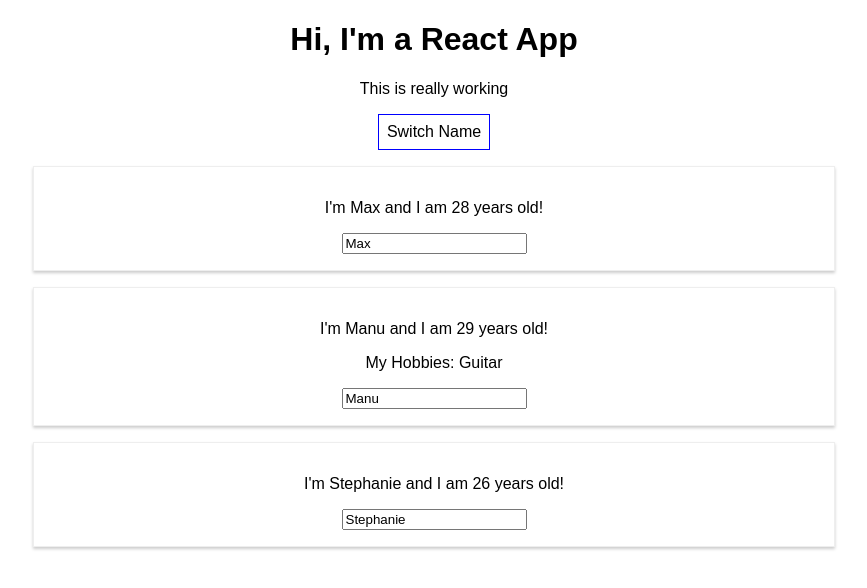
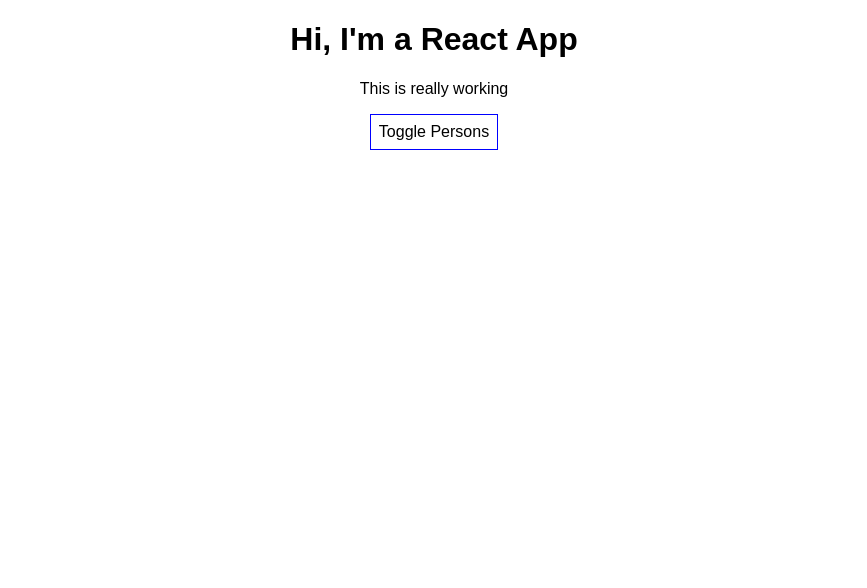
Before and after one commit to borban/react-complete-guide, a React (Create React App) app: page / in a window 1280 px wide. Shown: the top 588 px of the page, without its empty margins (206-1073 px from the left). Built offline with nearby package versions, Linux system fonts and the light colour scheme.

Commit message:
Lesson 52

```diff
--- a/src/App.js
+++ b/src/App.js
@@ -8,7 +8,9 @@
             {name: 'Max', age: 28},
             {name: 'Manu', age: 29},
             {name: 'Stephanie', age: 26},
-        ]
+        ],
+        otherState: 'some other value',
+        showPersons: false
     };
 
     switchNameHandler = (newName) => {
@@ -22,7 +24,7 @@
         )
     };
 
-    nameChangedHandler = (event) =>{
+    nameChangedHandler = (event) => {
         this.setState({
                 persons: [
                     {name: 'Max', age: 28},
@@ -31,6 +33,11 @@
                 ]
             }
         )
+    };
+
+    togglePersonsHandler = () => {
+        const doesShow = this.state.showPersons;
+        this.setState({showPersons: !doesShow})
     };
 
     render() {
@@ -46,8 +53,12 @@
             <div className="App">
                 <h1>Hi, I'm a React App</h1>
                 <p>This is really working</p>
-                <button onClick={() => this.switchNameHandler('Maximillian!!')}
-                        style={buttonStyle}>Switch Name</button>
+                <button onClick={this.togglePersonsHandler}
+                        style={buttonStyle}>Toggle Persons
+                </button>
+                {
+                    this.state.showPersons ?
+                    <div>
                         <Person name={this.state.persons[0].name}
                                 age={this.state.persons[0].age}/>
                         <Person name={this.state.persons[1].name}
@@ -56,6 +67,8 @@
                                 age={this.state.persons[1].age}>My Hobbies: Guitar</Person>
                         <Person name={this.state.persons[2].name}
                                 age={this.state.persons[2].age}/>
+                    </div> : null
+                }
             </div>
         );
         //return React.createElement('div', {className: 'App'},  React.createElement('h1', null, 'Does this work now?'));
```
Lines whose indentation alone changed are shown as unchanged.
